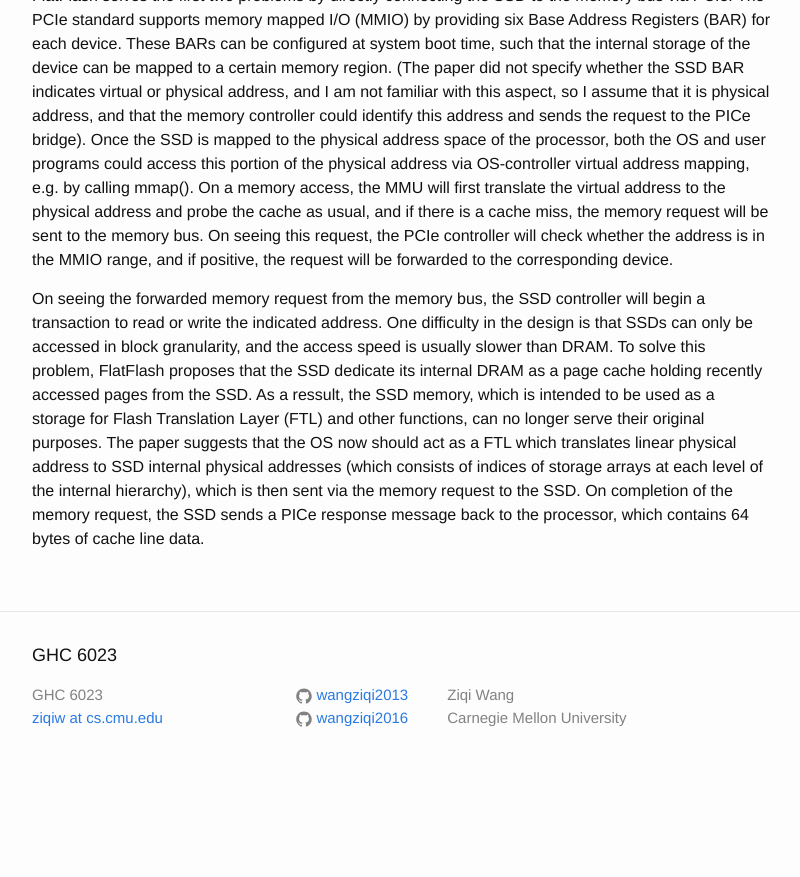
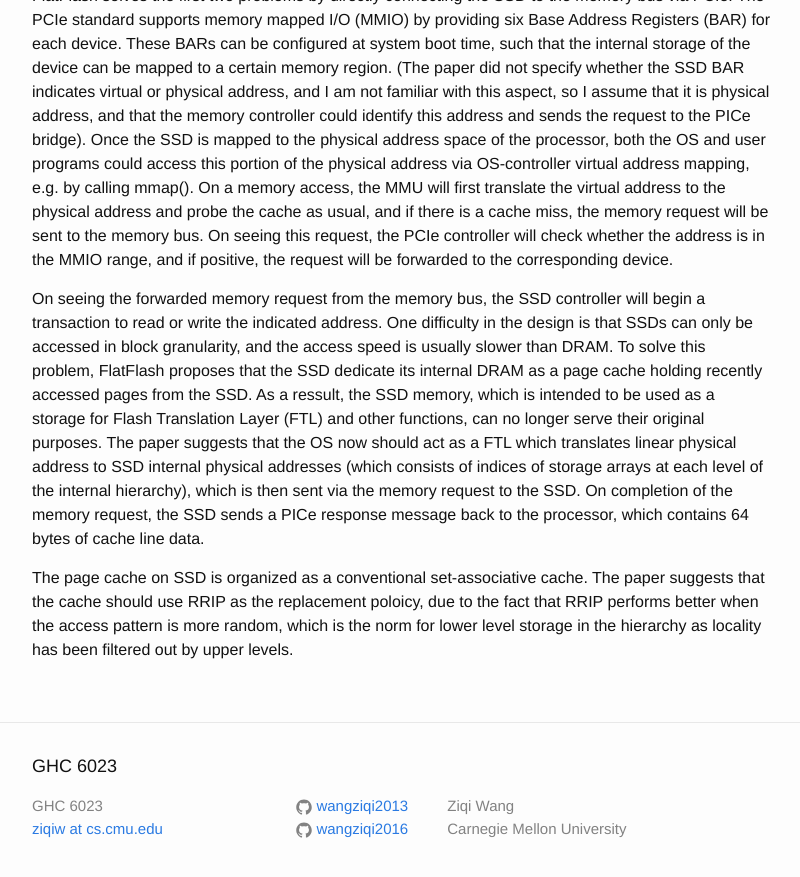
Before and after one commit to wangziqi2013/wangziqi2013.github.io, a Jekyll site: the page built from _posts/2019-10-27-flatflash.markdown, in a window 1280 px wide and 900 px high, scrolled down 997 px. Shown: the top 877 px of the window, without its empty margins (238-1038 px from the left). Built offline with Jekyll 4.4.1, drawn with Linux system fonts in a browser that asks for light colours; before the commit the page ends 1786 px from its top, so only the background shows below that.

Commit message:
Adding RRIP

```diff
--- a/_posts/2019-10-27-flatflash.markdown
+++ b/_posts/2019-10-27-flatflash.markdown
@@ -49,3 +49,7 @@ their original purposes. The paper suggests that the OS now should act as a FTL
 to SSD internal physical addresses (which consists of indices of storage arrays at each level of the internal
 hierarchy), which is then sent via the memory request to the SSD. On completion of the memory request, the SSD sends
 a PICe response message back to the processor, which contains 64 bytes of cache line data.
+
+The page cache on SSD is organized as a conventional set-associative cache. The paper suggests that the cache should use
+RRIP as the replacement poloicy, due to the fact that RRIP performs better when the access pattern is more random, which
+is the norm for lower level storage in the hierarchy as locality has been filtered out by upper levels.
```
